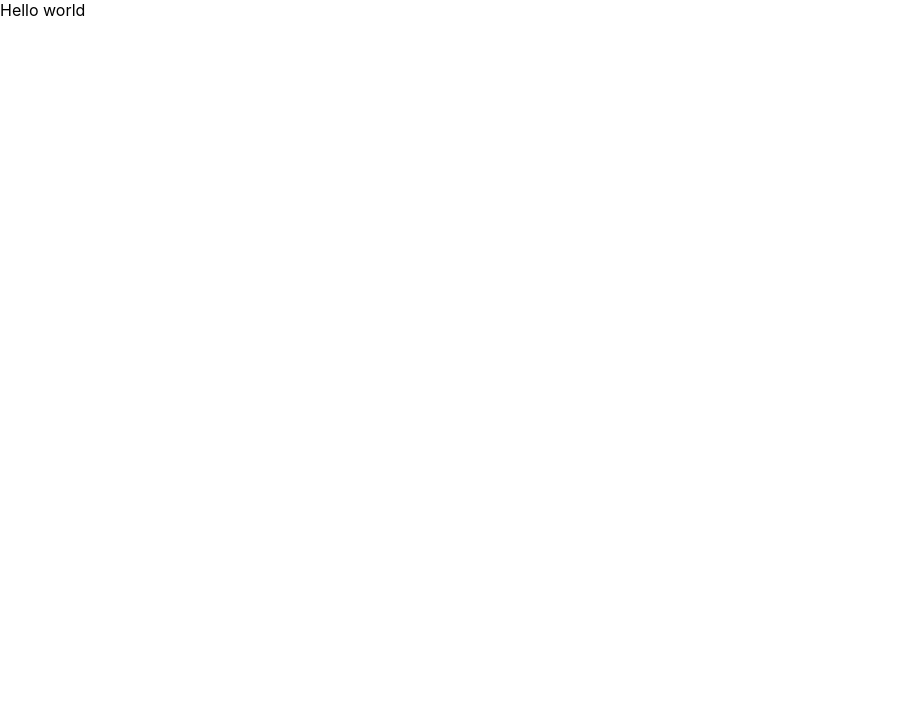
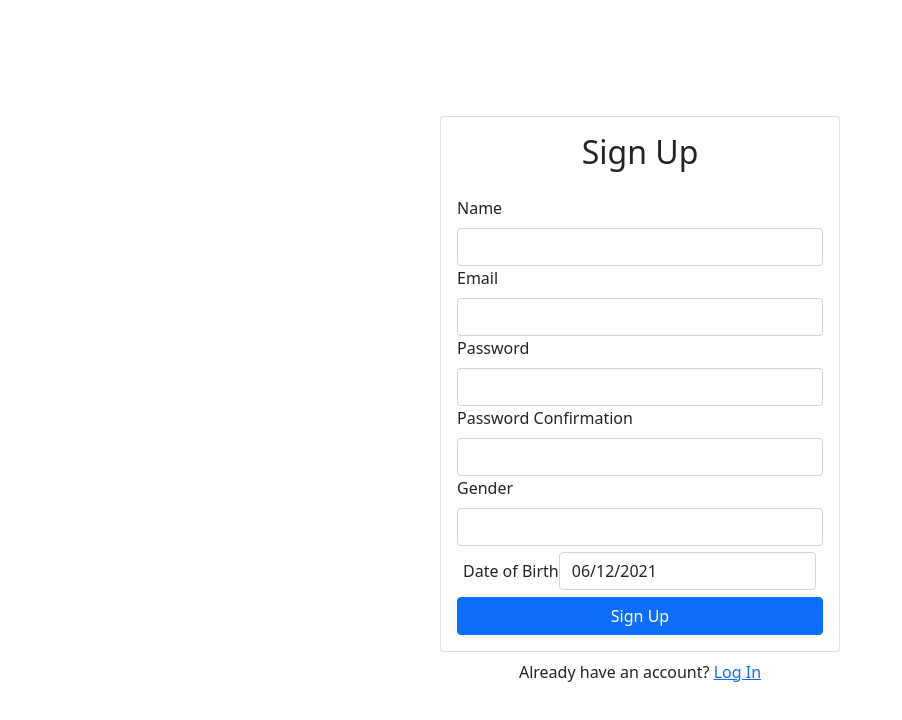
Before and after one commit to SiddharthaSauravGogoi/Edufund, a React (Create React App) app: page /signup in a window 1280 px wide. Shown: the top 720 px of the page, without its empty margins (0-902 px from the left). Built offline with nearby package versions, Linux system fonts and the light colour scheme; no server answers.

Commit message:
Basic auth flow added.

```diff
--- a/package.json
+++ b/package.json
@@ -9,10 +9,13 @@
     "@testing-library/jest-dom": "^5.13.0",
     "@testing-library/react": "^11.2.7",
     "@testing-library/user-event": "^12.8.3",
+    "axios": "^0.21.1",
     "bootstrap": "^5.0.1",
     "react": "^17.0.2",
     "react-bootstrap": "^1.6.1",
+    "react-datepicker": "^4.1.1",
     "react-dom": "^17.0.2",
+    "react-router-dom": "^5.2.0",
     "react-scripts": "4.0.3",
     "web-vitals": "^1.1.2"
   },
--- a/src/App.js
+++ b/src/App.js
@@ -1,10 +1,19 @@
+import { BrowserRouter as Router, Switch, Route } from 'react-router-dom';
+import Login from './components/Auth/Login';
+import Signup from './components/Auth/Signup';
+import ProtectedRoute from './components/ProtectedRoute';
+import Listing from './pages/Listing';
 import './App.css';
 
 function App() {
   return (
-    <div className="App">
-      Hello world
-    </div>
+    <Router>
+      <Switch>
+        <ProtectedRoute exact path="/" component={Listing} />
+        <Route path="/signup" component={Signup} />
+        <Route path="/login" component={Login} />
+      </Switch>
+    </Router>
   );
 }
 
--- /dev/null
+++ b/src/components/Auth/AuthContainer/index.jsx
@@ -0,0 +1,15 @@
+import React from "react";
+import { Container } from "react-bootstrap";
+
+export default function CenteredContainer({ children }) {
+  return (
+    <Container
+      className="d-flex align-items-center justify-content-center"
+      style={{ minHeight: "100vh" }}
+    >
+      <div className="w-100" style={{ maxWidth: "400px" }}>
+        {children}
+      </div>
+    </Container>
+  );
+}
--- /dev/null
+++ b/src/components/Auth/Login/index.jsx
@@ -0,0 +1,59 @@
+import React, { useRef, useState } from "react";
+import { Form, Button, Card, Alert } from "react-bootstrap";
+import { Link, useHistory } from "react-router-dom";
+import { login } from "../../../services/authService";
+import CenteredContainer from "../AuthContainer/index.jsx";
+
+export default function Login() {
+  const history = useHistory();
+  const emailRef = useRef();
+  const passwordRef = useRef();
+  const [error, setError] = useState("");
+  const [loading, setLoading] = useState(false);
+
+  const handleSubmit = (e) => {
+    e.preventDefault();
+    const userDetails = {
+      email: emailRef.current.value,
+      password: passwordRef.current.value,
+    };
+    const signIn = login(userDetails);
+    setLoading(true);
+    signIn.then((response) => {
+      if (response.data.error) {
+        return setError(response.data.error);
+      }
+      history.push("/");
+    });
+    setLoading(false);
+  };
+  return (
+    <CenteredContainer>
+      <Card>
+        <Card.Body>
+          <h2 className="text-center mb-4"> Login</h2>
+          {error && <Alert variant="danger"> {error}</Alert>}
+          <Form onSubmit={handleSubmit}>
+            <Form.Group id="email">
+              <Form.Label>Email</Form.Label>
+              <Form.Control type="email" ref={emailRef} required />
+            </Form.Group>
+            <Form.Group id="password">
+              <Form.Label>Password</Form.Label>
+              <Form.Control type="password" ref={passwordRef} required />
+            </Form.Group>
+            <Button disabled={loading} type="submit" className="w-100">
+              Log In
+            </Button>
+          </Form>
+          <div className="w-100 text-center mt-2">
+            <Link to="/forgot_password">Forgot Password</Link>
+          </div>
+        </Card.Body>
+      </Card>
+      <div className="w-100 text-center mt-2">
+        Need an account? <Link to="/signup"> Sign Up </Link>
+      </div>
+    </CenteredContainer>
+  );
+}
--- /dev/null
+++ b/src/components/Auth/Signup/index.jsx
@@ -0,0 +1,100 @@
+import React, { useRef, useState } from "react";
+import { Form, Button, Card, Alert } from "react-bootstrap";
+import { Link, useHistory } from "react-router-dom";
+import DatePicker from "react-datepicker";
+import CenteredContainer from "../AuthContainer/index.jsx";
+import { register } from "../../../services/authService.js";
+import "react-datepicker/dist/react-datepicker.css";
+
+export default function Signup() {
+  const [startDate, setStartDate] = useState(new Date());
+
+  const history = useHistory();
+  const nameRef = useRef();
+  const emailRef = useRef();
+  const passwordRef = useRef();
+  const passwordConfirmRef = useRef();
+  const genderRef = useRef();
+  const [error, setError] = useState("");
+  const [loading, setLoading] = useState(false);
+
+  const handleSubmit = (e) => {
+    e.preventDefault();
+
+    if (passwordRef.current.value !== passwordConfirmRef.current.value) {
+      return setError("Passwords do not match");
+    }
+
+    const userDetails = {
+      name: nameRef.current.value,
+      email: emailRef.current.value,
+      password: passwordRef.current.value,
+      dob: startDate,
+      gender: genderRef.current.value,
+    };
+
+    const signup = register(userDetails);
+
+    setLoading(true);
+
+    signup.then((response) => {
+      if (response.data.error) {
+        return setError(response.data.error);
+      } else {
+        history.push("/login");
+      }
+    });
+    setLoading(false);
+  };
+  return (
+    <CenteredContainer>
+      <Card>
+        <Card.Body>
+          <h2 className="text-center mb-4"> Sign Up</h2>
+          {error && <Alert variant="danger"> {error}</Alert>}
+          <Form onSubmit={handleSubmit}>
+            <Form.Group id="name">
+              <Form.Label>Name</Form.Label>
+              <Form.Control type="name" ref={nameRef} required />
+            </Form.Group>
+            <Form.Group id="email">
+              <Form.Label>Email</Form.Label>
+              <Form.Control type="email" ref={emailRef} required />
+            </Form.Group>
+            <Form.Group id="password">
+              <Form.Label>Password</Form.Label>
+              <Form.Control type="password" ref={passwordRef} required />
+            </Form.Group>
+            <Form.Group id="password-confirm">
+              <Form.Label> Password Confirmation</Form.Label>
+              <Form.Control type="password" ref={passwordConfirmRef} required />
+            </Form.Group>
+            <Form.Group id="gender">
+              <Form.Label> Gender</Form.Label>
+              <Form.Control type="password" ref={genderRef} required />
+            </Form.Group>
+            <Form.Group
+              id="date-of-birth"
+              style={{
+                padding: ".375rem",
+              }}
+            >
+              <Form.Label> Date of Birth</Form.Label>
+              <DatePicker
+                selected={startDate}
+                onChange={(date) => setStartDate(date)}
+                className="form-control"
+              />
+            </Form.Group>
+            <Button disabled={loading} type="submit" className="w-100">
+              Sign Up
+            </Button>
+          </Form>
+        </Card.Body>
+      </Card>
+      <div className="w-100 text-center mt-2">
+        Already have an account? <Link to="/login">Log In</Link>
+      </div>
+    </CenteredContainer>
+  );
+}
--- /dev/null
+++ b/src/components/ProtectedRoute/index.jsx
@@ -0,0 +1,19 @@
+import React from "react";
+import { Route, Redirect } from "react-router-dom";
+
+export default function ProtectedRoute({ component: Component, ...rest }) {
+  /** dummy value to currentUser for now */
+  const currentUser = true;
+  return (
+    <Route
+      {...rest}
+      render={(props) => {
+        return currentUser ? (
+          <Component {...props} />
+        ) : (
+          <Redirect to="/login" />
+        );
+      }}
+    ></Route>
+  );
+}
--- a/src/index.js
+++ b/src/index.js
@@ -1,6 +1,8 @@
 import React from 'react';
 import ReactDOM from 'react-dom';
 import './index.css';
+import 'bootstrap/dist/css/bootstrap.min.css'
+
 import App from './App';
 
 ReactDOM.render(
--- /dev/null
+++ b/src/pages/Listing/index.jsx
@@ -0,0 +1,5 @@
+import React from "react";
+
+export default function Listing() {
+  return <div>Listing page</div>;
+}
--- /dev/null
+++ b/src/services/authService.js
@@ -0,0 +1,13 @@
+import axios from 'axios';
+
+const url = process.env.REACT_APP_API_URL
+
+export const register = (userDetails) => {
+    return axios.post(`${url}/register`, { userDetails })
+        .then((response) => response);
+}
+
+export const login = (userDetails) => {
+    return axios.post(`${url}/signin`, { userDetails })
+        .then((response) => response);
+}
```
Also changed, not shown: 2 other files (tests, documents, lock files or other folders).
